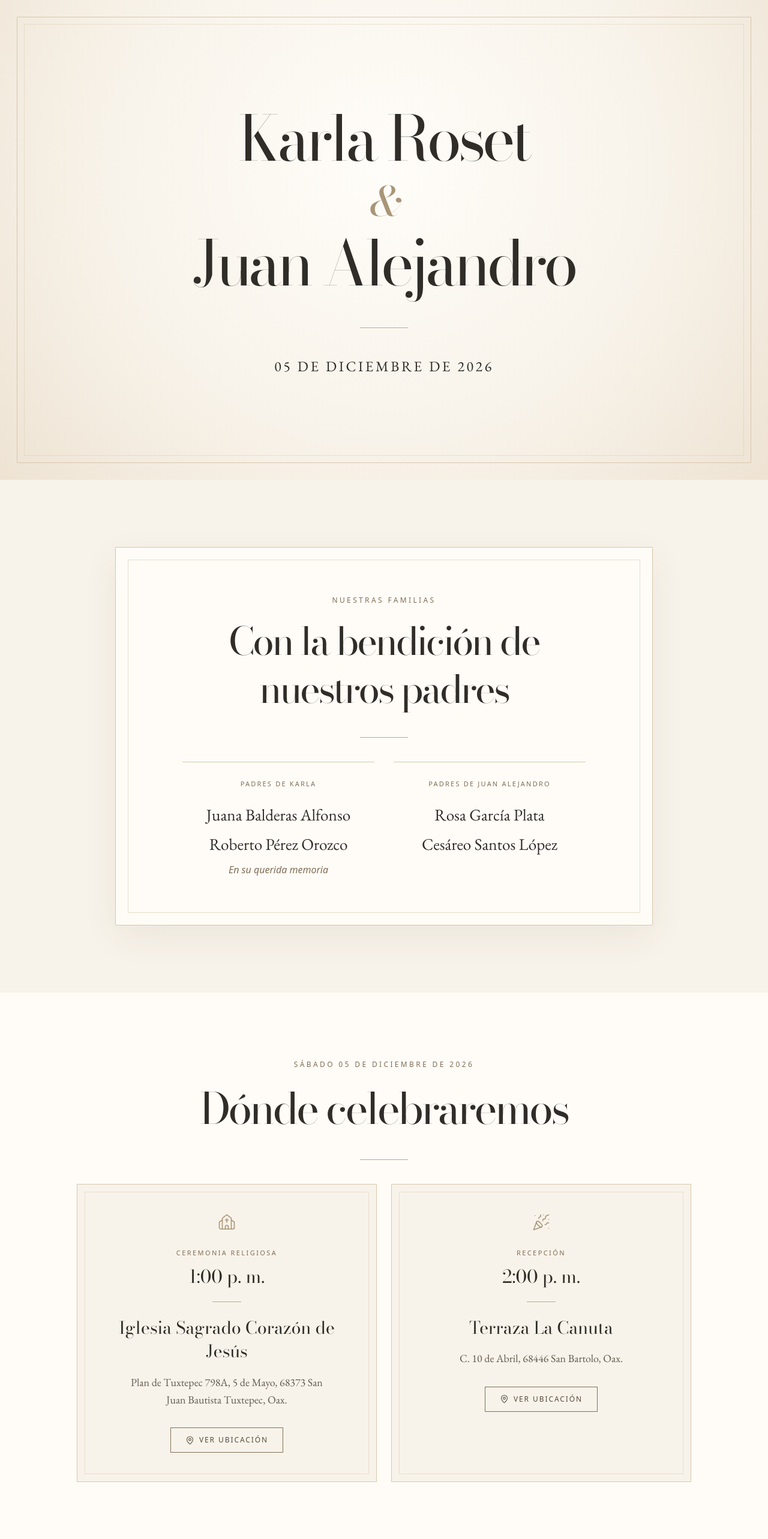
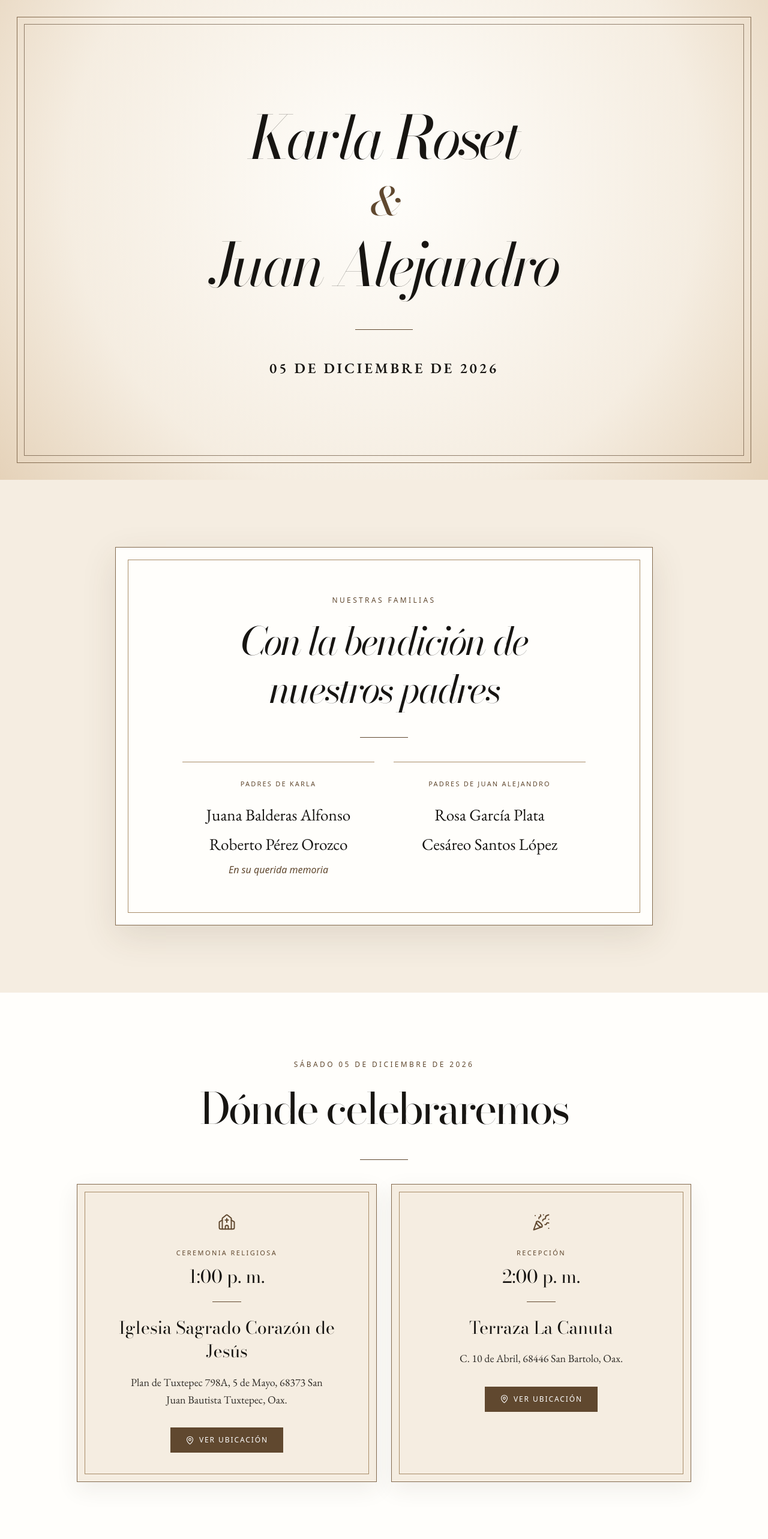
Before and after one commit to patrickespinoza/Karla-Juan, a React (Vite) app in the folder Nuestra-Boda/: page / in a window 1280 px wide. Shown: the top 2566 px of the page at 60% size. Built offline with nearby package versions, Linux system fonts and the light colour scheme.

Commit message:
creacion

```diff
--- a/Nuestra-Boda/src/componentes-encabezado/novios.jsx
+++ b/Nuestra-Boda/src/componentes-encabezado/novios.jsx
@@ -10,23 +10,23 @@ const aparecer = {
 
 const Novios = () => {
   return (
-    <section className="w-full overflow-hidden bg-[#F8F3EA] px-5 py-20 text-[#302C27] sm:px-8 sm:py-28">
+    <section className="w-full overflow-hidden bg-[#F5EDE1] px-5 py-20 text-[#171512] sm:px-8 sm:py-28">
       <motion.div
         {...aparecer}
-        className="relative mx-auto max-w-4xl border border-[#D8C7AD] bg-[#FFFCF7] px-6 py-16 text-center shadow-[0_18px_55px_rgba(70,55,37,0.07)] sm:px-12 sm:py-20"
+        className="relative mx-auto max-w-4xl border border-[#846B4F] bg-[#FFFEFB] px-6 py-16 text-center shadow-[0_18px_55px_rgba(70,55,37,0.12)] sm:px-12 sm:py-20"
       >
         <div
-          className="pointer-events-none absolute inset-3 border border-[#E9DDCC] sm:inset-5"
+          className="pointer-events-none absolute inset-3 border border-[#A88C68] sm:inset-5"
           aria-hidden="true"
         />
 
         <div className="relative z-10">
-          <p className="text-[11px] uppercase tracking-[0.28em] text-[#806D55] sm:text-xs">
+          <p className="text-[11px] uppercase tracking-[0.28em] text-[#60482F] sm:text-xs">
             Nuestras familias
           </p>
 
           <h2
-            className="mt-5 text-[clamp(2.3rem,8vw,4rem)] leading-tight tracking-[-0.05em]"
+            className="mt-5 text-[clamp(2.3rem,8vw,4rem)] italic leading-tight tracking-[-0.05em] text-[#171512]"
             style={{ fontFamily: '"Bodoni Moda", Georgia, serif' }}
           >
             Con la bendición de
@@ -35,7 +35,7 @@ const Novios = () => {
           </h2>
 
           <div
-            className="mx-auto my-10 h-px w-20 bg-[#BDA889]"
+            className="mx-auto my-10 h-px w-20 bg-[#60482F]"
             aria-hidden="true"
           />
 
@@ -44,21 +44,21 @@ const Novios = () => {
             <motion.div
               {...aparecer}
               transition={{ duration: 0.8, delay: 0.15 }}
-              className="border-t border-[#D8C7AD] pt-7"
+              className="border-t border-[#A88C68] pt-7"
             >
-              <h3 className="text-[11px] uppercase tracking-[0.2em] text-[#806D55]">
+              <h3 className="text-[11px] uppercase tracking-[0.2em] text-[#60482F]">
                 Padres de Karla
               </h3>
 
               <div
-                className="mt-6 space-y-3 text-[1.55rem] leading-snug sm:text-[1.7rem]"
+                className="mt-6 space-y-3 text-[1.55rem] leading-snug text-[#171512] sm:text-[1.7rem]"
                 style={{ fontFamily: '"EB Garamond", Georgia, serif' }}
               >
                 <p>Juana Balderas Alfonso</p>
                 <p>Roberto Pérez Orozco</p>
               </div>
 
-              <p className="mt-3 text-base italic text-[#806D55]">
+              <p className="mt-3 text-base italic text-[#60482F]">
                 En su querida memoria
               </p>
             </motion.div>
@@ -67,14 +67,14 @@ const Novios = () => {
             <motion.div
               {...aparecer}
               transition={{ duration: 0.8, delay: 0.3 }}
-              className="border-t border-[#D8C7AD] pt-7"
+              className="border-t border-[#A88C68] pt-7"
             >
-              <h3 className="text-[11px] uppercase tracking-[0.2em] text-[#806D55]">
+              <h3 className="text-[11px] uppercase tracking-[0.2em] text-[#60482F]">
                 Padres de Juan Alejandro
               </h3>
 
               <div
-                className="mt-6 space-y-3 text-[1.55rem] leading-snug sm:text-[1.7rem]"
+                className="mt-6 space-y-3 text-[1.55rem] leading-snug text-[#171512] sm:text-[1.7rem]"
                 style={{ fontFamily: '"EB Garamond", Georgia, serif' }}
               >
                 <p>Rosa García Plata</p>
--- a/Nuestra-Boda/src/componentes-encabezado/ubicacion.jsx
+++ b/Nuestra-Boda/src/componentes-encabezado/ubicacion.jsx
@@ -24,14 +24,14 @@ const ubicaciones = [
 
 const Celebracion = () => {
   return (
-    <section className="w-full overflow-hidden bg-[#FFFCF7] px-5 py-20 text-[#302C27] sm:px-8 sm:py-28">
+    <section className="w-full overflow-hidden bg-[#FFFEFB] px-5 py-20 text-[#171512] sm:px-8 sm:py-28">
       <div className="mx-auto max-w-5xl text-center">
         <motion.p
           initial={{ opacity: 0, y: 18 }}
           whileInView={{ opacity: 1, y: 0 }}
           viewport={{ once: true }}
           transition={{ duration: 0.7 }}
-          className="text-[11px] uppercase tracking-[0.28em] text-[#806D55] sm:text-xs"
+          className="text-[11px] uppercase tracking-[0.28em] text-[#60482F] sm:text-xs"
         >
           Sábado 05 de diciembre de 2026
         </motion.p>
@@ -41,14 +41,14 @@ const Celebracion = () => {
           whileInView={{ opacity: 1, y: 0 }}
           viewport={{ once: true }}
           transition={{ duration: 0.8, delay: 0.1 }}
-          className="mt-5 text-[clamp(2.6rem,9vw,4.5rem)] leading-tight tracking-[-0.05em]"
+          className="mt-5 text-[clamp(2.6rem,9vw,4.5rem)] leading-tight tracking-[-0.05em] text-[#171512]"
           style={{ fontFamily: '"Bodoni Moda", Georgia, serif' }}
         >
           Dónde celebraremos
         </motion.h2>
 
         <div
-          className="mx-auto my-10 h-px w-20 bg-[#BDA889]"
+          className="mx-auto my-10 h-px w-20 bg-[#60482F]"
           aria-hidden="true"
         />
 
@@ -63,46 +63,46 @@ const Celebracion = () => {
                 whileInView={{ opacity: 1, y: 0 }}
                 viewport={{ once: true, amount: 0.2 }}
                 transition={{ duration: 0.8, delay: index * 0.15 }}
-                className="relative flex h-full flex-col items-center border border-[#D8C7AD] bg-[#F8F3EA] px-6 py-12 sm:px-10"
+                className="relative flex h-full flex-col items-center border border-[#846B4F] bg-[#F5EDE1] px-6 py-12 shadow-[0_12px_35px_rgba(70,55,37,0.08)] sm:px-10"
               >
                 <div
-                  className="pointer-events-none absolute inset-3 border border-[#E9DDCC]"
+                  className="pointer-events-none absolute inset-3 border border-[#A88C68]"
                   aria-hidden="true"
                 />
 
                 <div className="relative z-10 flex h-full w-full flex-col items-center">
                   <Icono
                     size={30}
-                    strokeWidth={1.3}
-                    className="text-[#AA9578]"
+                    strokeWidth={1.6}
+                    className="text-[#60482F]"
                     aria-hidden="true"
                   />
 
-                  <p className="mt-7 text-[11px] uppercase tracking-[0.22em] text-[#806D55]">
+                  <p className="mt-7 text-[11px] uppercase tracking-[0.22em] text-[#60482F]">
                     {ubicacion.tipo}
                   </p>
 
                   <p
-                    className="mt-3 text-3xl text-[#302C27]"
+                    className="mt-3 text-3xl text-[#171512]"
                     style={{ fontFamily: '"Bodoni Moda", Georgia, serif' }}
                   >
                     {ubicacion.hora}
                   </p>
 
                   <div
-                    className="my-6 h-px w-12 bg-[#BDA889]"
+                    className="my-6 h-px w-12 bg-[#60482F]"
                     aria-hidden="true"
                   />
 
                   <h3
-                    className="text-2xl leading-snug sm:text-[1.8rem]"
+                    className="text-2xl leading-snug text-[#171512] sm:text-[1.8rem]"
                     style={{ fontFamily: '"Bodoni Moda", Georgia, serif' }}
                   >
                     {ubicacion.lugar}
                   </h3>
 
                   <p
-                    className="mt-4 max-w-xs text-lg leading-relaxed text-[#625A50]"
+                    className="mt-4 max-w-xs text-lg leading-relaxed text-[#302C27]"
                     style={{ fontFamily: '"EB Garamond", Georgia, serif' }}
                   >
                     {ubicacion.direccion}
@@ -112,7 +112,7 @@ const Celebracion = () => {
                     href={ubicacion.enlace}
                     target="_blank"
                     rel="noopener noreferrer"
-                    className="mt-8 inline-flex items-center justify-center gap-2 border border-[#806D55] px-6 py-3 text-xs uppercase tracking-[0.16em] text-[#574A3B] transition-colors hover:bg-[#806D55] hover:text-white focus-visible:outline-2 focus-visible:outline-offset-4 focus-visible:outline-[#806D55]"
+                    className="mt-8 inline-flex items-center justify-center gap-2 border border-[#60482F] bg-[#60482F] px-6 py-3 text-xs uppercase tracking-[0.16em] text-white transition-colors hover:bg-[#44311F] focus-visible:outline-2 focus-visible:outline-offset-4 focus-visible:outline-[#60482F]"
                     aria-label={`Ver ubicación de ${ubicacion.lugar} en Google Maps`}
                   >
                     <MapPin size={15} strokeWidth={1.7} />
--- a/Nuestra-Boda/src/portada.jsx
+++ b/Nuestra-Boda/src/portada.jsx
@@ -6,43 +6,47 @@ export default function Portada() {
       className="relative flex min-h-screen w-full items-center justify-center overflow-hidden px-6 py-16 text-center"
       style={{
         background:
-          "radial-gradient(circle at 50% 35%, #FFFDF9 0%, #F8F3EA 55%, #EEE3D3 100%)",
-        color: "#302C27",
+          "radial-gradient(circle at 50% 38%, #FFFEFB 0%, #F5EDE1 65%, #E5D2B9 100%)",
+        color: "#171512",
       }}
     >
-      {/* Marcos delicados */}
+      {/* Marcos decorativos */}
       <div
         className="pointer-events-none absolute inset-4 border sm:inset-7"
-        style={{ borderColor: "#D8C7AD" }}
+        style={{ borderColor: "#846B4F" }}
+        aria-hidden="true"
       />
       <div
         className="pointer-events-none absolute inset-7 border sm:inset-10"
-        style={{ borderColor: "rgba(216, 199, 173, 0.45)" }}
+        style={{ borderColor: "rgba(92, 69, 46, 0.65)" }}
+        aria-hidden="true"
       />
 
       <div className="relative z-10 flex w-full max-w-2xl flex-col items-center">
         <h1
-          className="text-[clamp(3.1rem,11vw,6.5rem)] leading-[1.12] tracking-[-0.055em]"
+          className="w-full text-[clamp(2.7rem,10vw,6.2rem)] leading-[1.2] tracking-[-0.055em]"
           style={{ fontFamily: '"Bodoni Moda", Georgia, serif' }}
         >
-          Karla Roset
+          <span className="block italic">Karla Roset</span>
+
           <span
             className="my-2 block text-[0.65em] italic"
-            style={{ color: "#AA9578" }}
+            style={{ color: "#60482F" }}
           >
             &
           </span>
-          Juan Alejandro
+
+          <span className="block italic">Juan Alejandro</span>
         </h1>
 
         <div
-          className="my-9 h-px w-20 sm:my-12"
-          style={{ backgroundColor: "#BDA889" }}
+          className="my-9 h-px w-24 sm:my-12"
+          style={{ backgroundColor: "#60482F" }}
           aria-hidden="true"
         />
 
         <p
-          className="text-lg tracking-[0.15em] sm:text-2xl"
+          className="text-base font-semibold tracking-[0.12em] sm:text-2xl sm:tracking-[0.16em]"
           style={{ fontFamily: '"EB Garamond", Georgia, serif' }}
         >
           05 DE DICIEMBRE DE 2026
```
Also changed, not shown: Nuestra-Boda/src/componentes-encabezado/confirmacion.jsx (+20 -21 lines), Nuestra-Boda/src/componentes-encabezado/itinerario2.jsx (+19 -16 lines).
